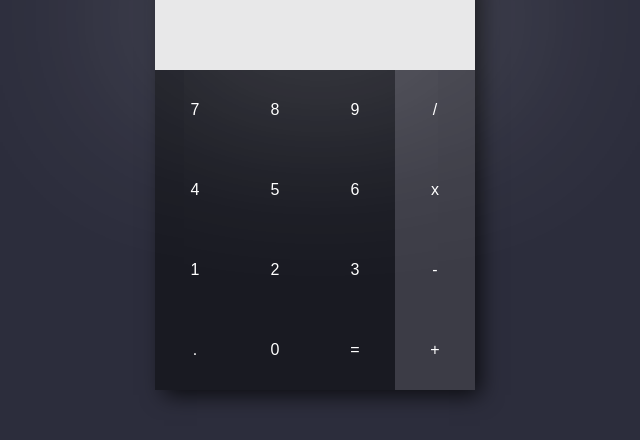
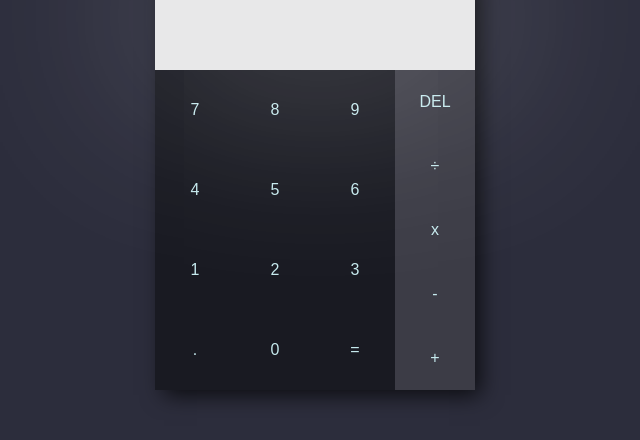
Before and after one commit to p12y/JS-calculator, a React (Create React App) app: page / in a window 1280 px wide. Shown: the part 218-658 px from the top of the page, without its empty margins (325-965 px from the left). Built offline with nearby package versions, Linux system fonts and the light colour scheme; the HTML template or start-up script is replaced by a standard one.

Commit message:
Fix layout

```diff
--- a/src/App.css
+++ b/src/App.css
@@ -1,7 +1,7 @@
 html, body, #root {
   height: 100%;
   background: #2C2D3C;
-  color: white;
+  color: #C6EAEE;
 }
 
 .App {
@@ -26,6 +26,15 @@ html, body, #root {
   display: flex;
   -webkit-flex-direction: row;
   flex-direction: row;
+  width: 15em;
+}
+
+.column {
+  display: -webkit-flex;
+  display: flex;
+  -webkit-flex-direction: column;
+  flex-direction: column;
+  float: right;
 }
 
 .calculator-display {
@@ -48,3 +57,8 @@ html, body, #root {
   vertical-align: middle;
   line-height: 5em;
 }
+
+.button.calculator-control {
+  height: 4em;
+  line-height: 4em;
+}
--- a/src/App.js
+++ b/src/App.js
@@ -12,30 +12,38 @@ class App extends Component {
               <CalculatorDisplay />
             </div>
             <div className="calculator-inputs">
+              <div className="column">
+                <CalculatorButton char="DEL" className="calculator-control" />
+                <CalculatorButton char="&divide;" className="calculator-control" />
+                <CalculatorButton char="x" className="calculator-control" />
+                <CalculatorButton char="-" className="calculator-control" />
+                <CalculatorButton char="+" className="calculator-control" />
+              </div>
               <div className="row">
                 <CalculatorButton char="7" />
                 <CalculatorButton char="8" />
                 <CalculatorButton char="9" />
-                <CalculatorButton char="/" className="calculator-control" />
+
               </div>
               <div className="row">
                 <CalculatorButton char="4" />
                 <CalculatorButton char="5" />
                 <CalculatorButton char="6" />
-                <CalculatorButton char="x" className="calculator-control" />
+
               </div>
               <div className="row">
                 <CalculatorButton char="1" />
                 <CalculatorButton char="2" />
                 <CalculatorButton char="3" />
-                <CalculatorButton char="-" className="calculator-control" />
+
               </div>
               <div className="row">
                 <CalculatorButton char="." />
                 <CalculatorButton char="0" />
                 <CalculatorButton char="=" />
-                <CalculatorButton char="+" className="calculator-control" />
+
               </div>
+
             </div>
         </div>
       </div>
```
